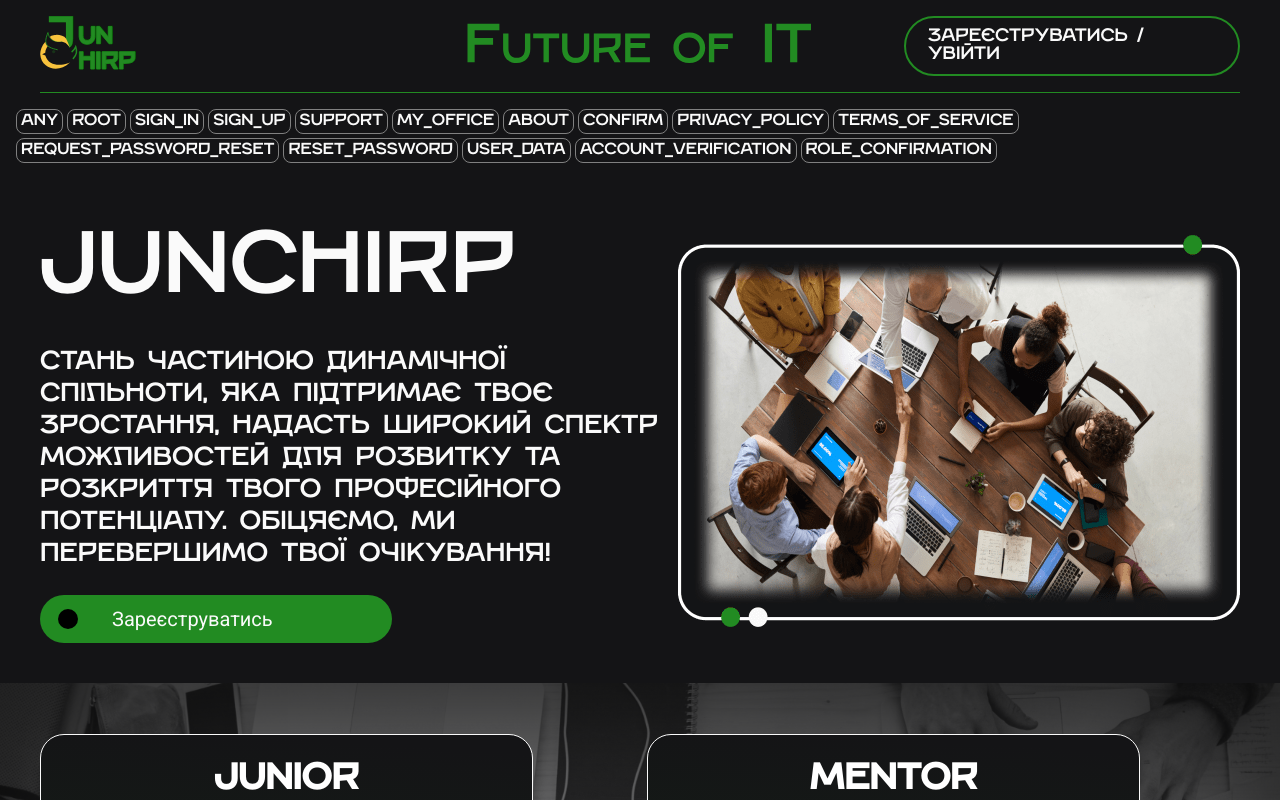
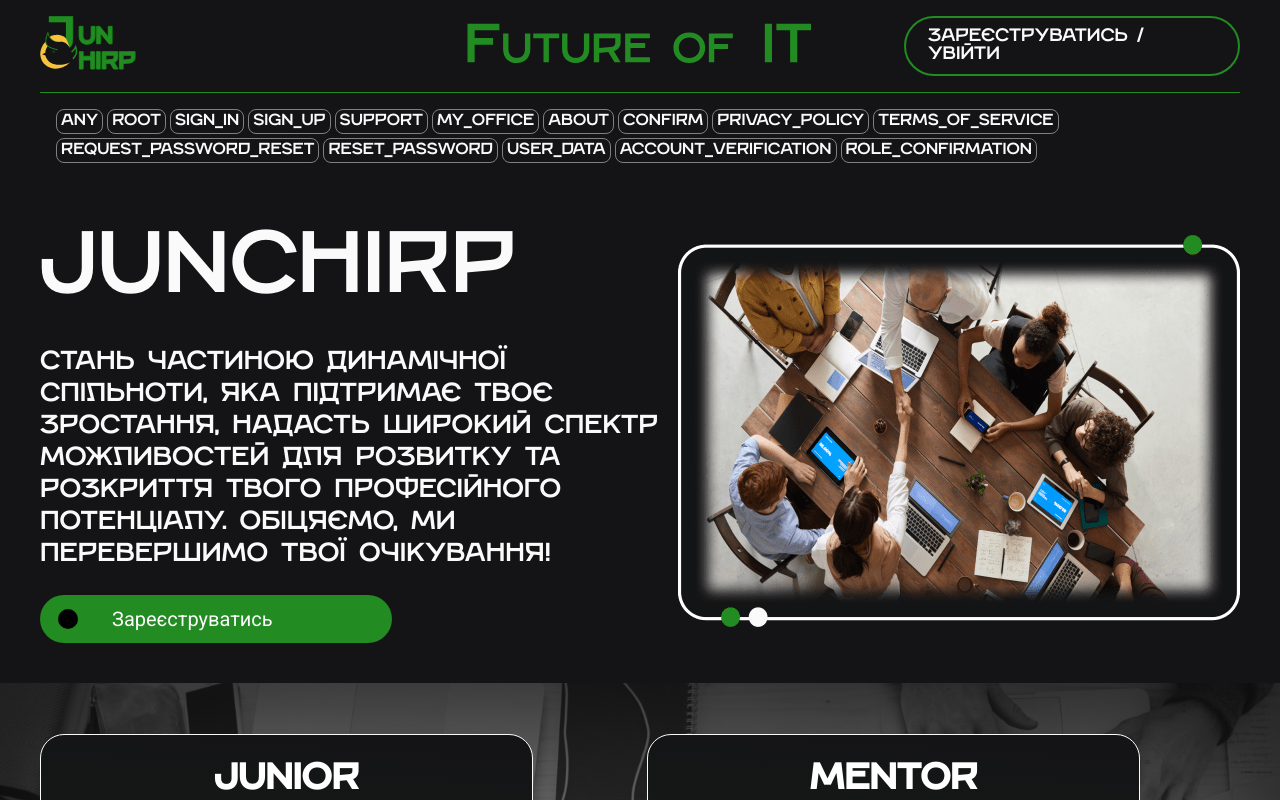
Before and after one commit to VitalikN/jun-chirp, a Next.js app: page / in a window 1280 px wide. Shown: the top 800 px of the page. Built offline with nearby package versions, Linux system fonts and the light colour scheme; no server answers.

Commit message:
fix scss

```diff
--- a/src/components/Footer/footer.module.scss
+++ b/src/components/Footer/footer.module.scss
@@ -244,6 +244,7 @@
   font-size: 12px;
   text-align: end;
   margin-left: auto;
+  margin-bottom: 20px;
 
   @include mediaQuery($screen-size-s) {
     font-size: 14px;
--- a/src/components/temporary/styles.module.css
+++ b/src/components/temporary/styles.module.scss
@@ -1,3 +1,7 @@
+@import "../../sass/utils/container";
+@import "../../sass/utils/mixins";
+@import "../../sass/utils/variables";
+
 .list {
   margin: 0.5rem;
   padding: 0.5rem;
--- a/src/components/temporary/temporary.tsx
+++ b/src/components/temporary/temporary.tsx
@@ -2,11 +2,13 @@
 import Link from "next/link";
 import React from "react";
 
-import styles from './styles.module.css';
+import s from "./styles.module.scss";
 
 export const Temporary = () => {
   return (
-    <ul className={styles.list}>
+    <section className={s.section}>
+      <div className={s.container}>
+        <ul className={s.list}>
           {Object.entries(AppRouteEnum).map(([key, value]) => {
             return (
               <li key={key}>
@@ -15,5 +17,7 @@
             );
           })}
         </ul>
+      </div>
+    </section>
   );
 };
```
Lines whose indentation alone changed are shown as unchanged.
